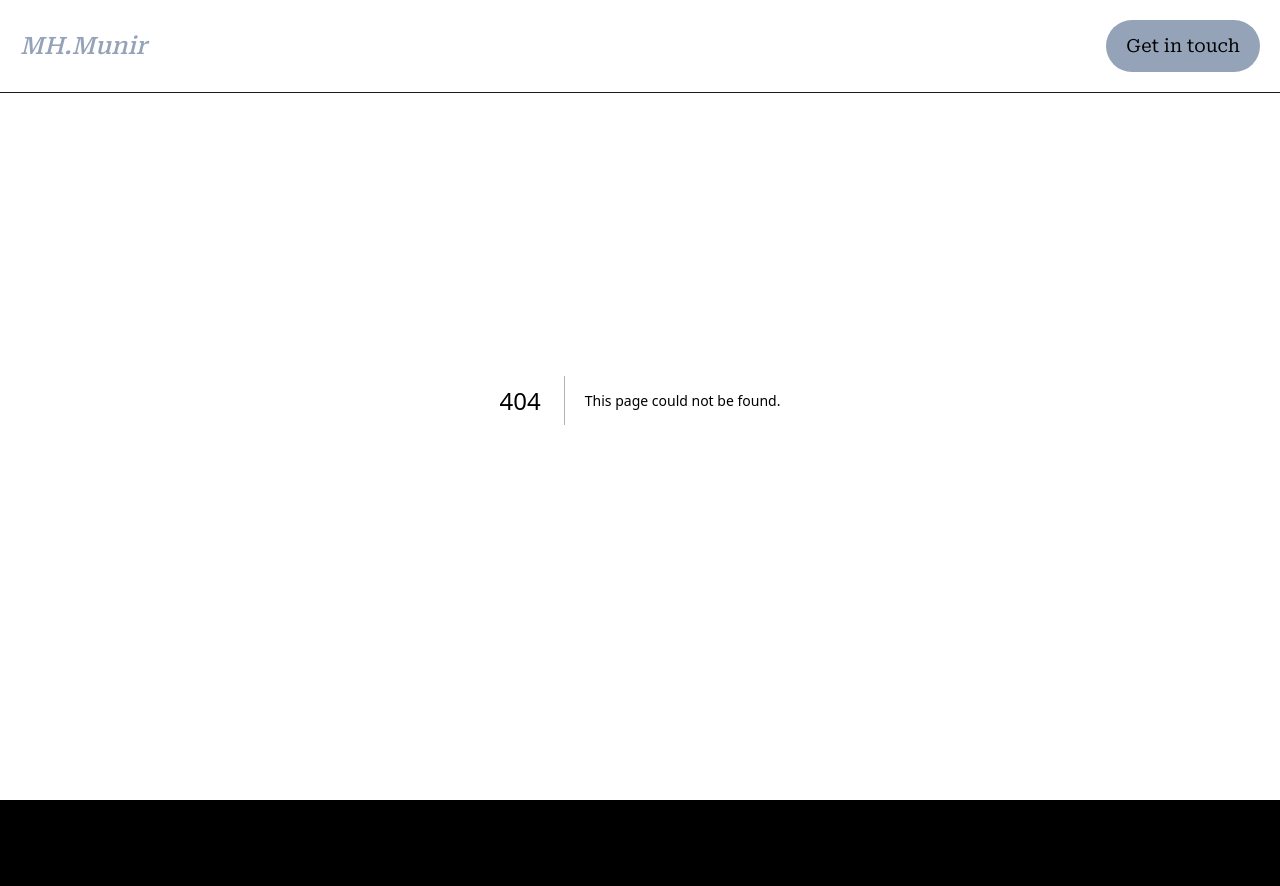
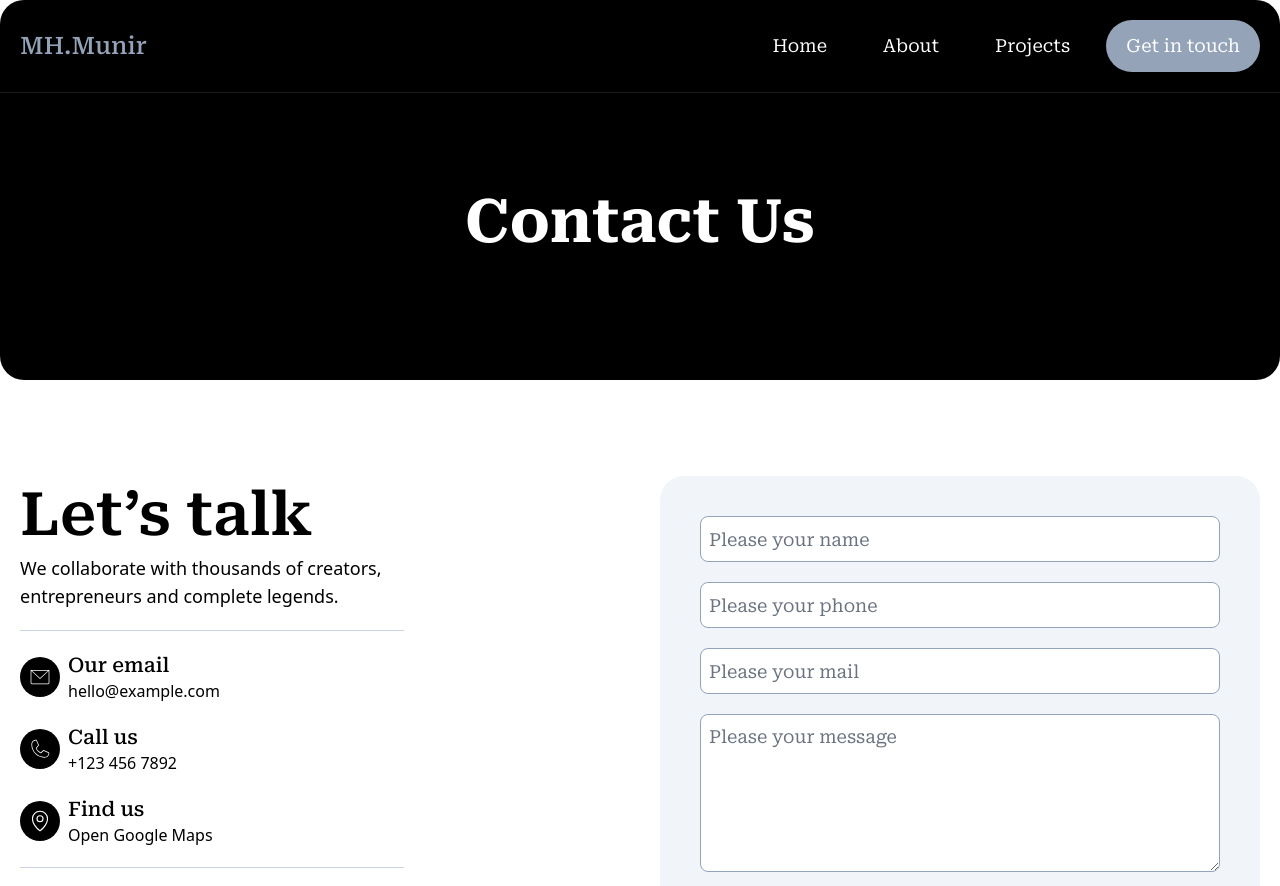
Before and after one commit to mh-munir/next-agency, a Next.js app: page /contact in a window 1280 px wide. Before the commit this address had no page. Shown: the top 886 px of the page. Built offline with nearby package versions, Linux system fonts and the light colour scheme.

Commit message:
added item

```diff
--- a/src/app/Demo.js
+++ b/src/app/Demo.js
@@ -19,7 +19,8 @@ export const data = [
       />
     ),
     ServiceTitle: "Content Marketing",
-    des: "Our team creates engaging and shareable content that resonates with your audience, drives organic traffic",
+    des: `Our team creates engaging and shareable content that resonates with your audience, drives organic traffic
+    Our team creates engaging and shareable content that resonates with your audience, drives organic traffic`,
   },
   {
     sImage: Webdesign,
@@ -30,7 +31,8 @@ export const data = [
       />
     ),
     ServiceTitle: "Web Design",
-    des: "Unlock the power of visual storytelling with our expert graphic design services tailored to elevate your brand and captivate.",
+    des: `Unlock the power of visual storytelling with our expert graphic design services tailored to elevate your brand and captivate.
+    Unlock the power of visual storytelling with our expert graphic design services tailored to elevate your brand and captivate.`,
   },
   {
     sImage: FrontEnd,
@@ -41,7 +43,8 @@ export const data = [
       />
     ),
     ServiceTitle: "Front-End Development",
-    des: "Elevate your brand online presence with our data-driven digital marketing strategies. From SEO and content marketing",
+    des: `Elevate your brand online presence with our data-driven digital marketing strategies. From SEO and content marketing
+    Elevate your brand online presence with our data-driven digital marketing strategies. From SEO and content marketing`,
   },
   {
     sImage: WebDev,
@@ -52,7 +55,8 @@ export const data = [
       />
     ),
     ServiceTitle: "Web Development",
-    des: "We specialize in creating visually stunning, user-friendly websites that align with your brand identity and deliver anexceptional.",
+    des: `We specialize in creating visually stunning, user-friendly websites that align with your brand identity and deliver anexceptional.
+    We specialize in creating visually stunning, user-friendly websites that align with your brand identity and deliver anexceptional.`,
   },
   {
     sImage: Dmarketing,
@@ -63,7 +67,8 @@ export const data = [
       />
     ),
     ServiceTitle: "Digital marketing",
-    des: "IT consulting, or information technology consulting, refers to the practice of providing advisory and implementation services",
+    des: `IT consulting, or information technology consulting, refers to the practice of providing advisory and implementation services IT consulting,
+    or information technology consulting, refers to the practice of providing advisory and implementation services`,
   },
   {
     sImage: Amarketing,
@@ -74,6 +79,7 @@ export const data = [
       />
     ),
     ServiceTitle: "Affiliate marketing",
-    des: "It involves creating a unique and recognizable identity that sets the brand apart from competitors and resonates with the target audience.",
+    des: `It involves creating a unique and recognizable identity that sets the brand apart from competitors and resonates with the target audience.
+    It involves creating a unique and recognizable identity that sets the brand apart from competitors and resonates with the target audience.`,
   },
 ];
--- /dev/null
+++ b/src/app/contact/page.js
@@ -0,0 +1,128 @@
+import Link from "next/link";
+import {
+  PiEnvelopeSimpleThin,
+  PiPhoneThin,
+  PiMapPinLight,
+} from "react-icons/pi";
+import { FaFacebookF, FaInstagram } from "react-icons/fa";
+import { FaXTwitter } from "react-icons/fa6";
+import ContactUs from "@/components/contact-us/ContactUs";
+
+export const metadata = {
+  title: "Contact Us",
+  description: "Next JS Page build",
+};
+
+const Contact = () => {
+  return (
+    <main className="min-h-72">
+      <section className="bg-black pt-48 pb-28 rounded-3xl">
+        <div className="max-w-7xl mx-auto px-5 text-center">
+          <h1 className="text-4xl xl:text-6xl font-bold font-roboto-serif text-white leading-normal mb-4">
+            Contact Us
+          </h1>
+        </div>
+      </section>
+      <section className="py-24">
+        <div className="max-w-7xl mx-auto px-5 grid md:grid-cols-2 gap-10">
+          <div>
+            <h2 className="text-4xl leading-normal xl:text-6xl text-black font-semibold font-roboto-serif xl:leading-[1.3]">
+              Let’s talk
+            </h2>
+            <p className="mb-5 text-lg text-black max-w-96 border-b border-slate-300 pb-5">
+              We collaborate with thousands of creators, entrepreneurs and
+              complete legends.
+            </p>
+            <div className="max-w-96">
+              <div className="flex items-center gap-2 pb-5">
+                <span className="flex items-center justify-center w-10 h-10 rounded-full bg-black">
+                  <PiEnvelopeSimpleThin size={24} className="text-white" />
+                </span>
+                <div>
+                  <h6 className="font-roboto-serif text-xl text-black font-medium">
+                    Our email
+                  </h6>
+                  <Link
+                    href="mailto:hello@example.com"
+                    className="inline-block text-base text-black hover:text-blue-300"
+                  >
+                    hello@example.com
+                  </Link>
+                </div>
+              </div>
+              <div className="flex items-center gap-2 pb-5">
+                <span className="flex items-center justify-center w-10 h-10 rounded-full bg-black">
+                  <PiPhoneThin size={24} className="text-white" />
+                </span>
+                <div>
+                  <h6 className="font-roboto-serif text-xl text-black font-medium">
+                    Call us
+                  </h6>
+                  <Link
+                    href="tel:+88 01811914794"
+                    className="inline-block text-base text-black hover:text-blue-300"
+                  >
+                    +123 456 7892
+                  </Link>
+                </div>
+              </div>
+              <div className="flex items-center gap-2 pb-5 border-b border-slate-300">
+                <span className="flex items-center justify-center w-10 h-10 rounded-full bg-black">
+                  <PiMapPinLight size={24} className="text-white" />
+                </span>
+                <div>
+                  <h6 className="font-roboto-serif text-xl text-black font-medium">
+                    Find us
+                  </h6>
+                  <p className="inline-block text-base text-black hover:text-blue-300">
+                    Open Google Maps
+                  </p>
+                </div>
+              </div>
+            </div>
+            <ul className="flex items-center gap-4 mt-5">
+              <li>
+                <Link
+                  className="w-10 h-10 flex items-center justify-center bg-white rounded-full  group border hover:bg-black border-black duration-300"
+                  href=""
+                >
+                  <FaFacebookF
+                    size={18}
+                    className="group-hover:text-white duration-300"
+                  />
+                </Link>
+              </li>
+              <li>
+                <Link
+                  className="w-10 h-10 flex items-center justify-center bg-white rounded-full group border hover:bg-black border-black duration-300"
+                  href=""
+                >
+                  <FaXTwitter
+                    size={18}
+                    className="group-hover:text-white duration-300"
+                  />
+                </Link>
+              </li>
+              <li>
+                <Link
+                  className="w-10 h-10 flex items-center justify-center bg-white rounded-full group border hover:bg-black border-black duration-300"
+                  href=""
+                >
+                  <FaInstagram
+                    size={18}
+                    className="group-hover:text-white duration-300"
+                  />
+                </Link>
+              </li>
+            </ul>
+          </div>
+          <div className="bg-slate-100 p-10 rounded-3xl">
+            <ContactUs />
+          </div>
+        </div>
+      </section>
+    </main>
+  );
+};
+
+export default Contact;
--- a/src/app/portfolio/page.jsx
+++ b/src/app/portfolio/page.jsx
@@ -5,7 +5,10 @@ import projectUs2 from "@/img/p2.png";
 import projectUs3 from "@/img/p3.png";
 import projectUs4 from "@/img/p4.png";
 import { BsArrowUpRightCircle } from "react-icons/bs";
-
+export const metadata = {
+  title: "Our Portfolio",
+  description: "Generated by create next app",
+};
 const PortfolioPage = () => {
   return (
     <main>
--- /dev/null
+++ b/src/components/contact-us/ContactUs.jsx
@@ -0,0 +1,121 @@
+"use client";
+import React from "react";
+import { useState } from "react";
+
+const ContactUs = () => {
+  const [formData, setFormData] = useState({
+    name: "",
+    phone: "",
+    email: "",
+    message: "",
+  });
+  const [submittedData, setSubmittedData] = useState(null);
+  const [errors, setErrors] = useState({});
+
+  const handleChange = (e) => {
+    const { name, value } = e.target;
+    setFormData({ ...formData, [name]: value });
+  };
+  const validateForm = () => {
+    let formErrors = {};
+    if (!formData.name) formErrors.name = "Name is required";
+    if (!formData.phone) {
+      formErrors.phone = "Phone No required";
+    } else if (
+      !/^(\+?\d{1,2})?[-.\s]?\(?\d{3}\)?[-.\s]?\d{3}[-.\s]?\d{4}$/.test(
+        formData.phone
+      )
+    ) {
+      formErrors.phone = "Phone is invalid";
+    }
+    if (!formData.email) {
+      formErrors.email = "Email is required";
+    } else if (!/\S+@\S+\.\S+/.test(formData.email)) {
+      formErrors.email = "Email is invalid";
+    }
+    if (!formData.message) formErrors.message = "Message is required";
+    return formErrors;
+  };
+  const handleSubmit = (e) => {
+    e.preventDefault();
+    const formErrors = validateForm();
+    if (Object.keys(formErrors).length === 0) {
+      setSubmittedData(formData);
+      setFormData({ name: "", phone: "", email: "", message: "" });
+      setErrors({});
+    } else {
+      setErrors(formErrors);
+    }
+  };
+  return (
+    <div>
+      {submittedData && (
+        <p className="text-lg font-roboto-serif font-medium mb-5">
+          Thank you for Contact US
+        </p>
+      )}
+      <form onSubmit={handleSubmit}>
+        <div className="mb-5">
+          <input
+            className="bg-white p-2 rounded-lg text-lg border w-full border-slate-400 placeholder-gray-500 placeholder:font-roboto-serif"
+            type="text"
+            id="name"
+            name="name"
+            value={formData.name}
+            onChange={handleChange}
+            placeholder="Please your name"
+          />
+          {errors.name && <p style={{ color: "red" }}>{errors.name}</p>}
+        </div>
+
+        <div className="mb-5">
+          <input
+            className="bg-white p-2 rounded-lg text-lg border w-full border-slate-400  placeholder-gray-500 placeholder:font-roboto-serif"
+            type="tel"
+            id="phone"
+            name="phone"
+            value={formData.phone}
+            onChange={handleChange}
+            placeholder="Please your phone"
+          />
+          {errors.phone && <p style={{ color: "red" }}>{errors.phone}</p>}
+        </div>
+
+        <div className="mb-5">
+          <input
+            className="bg-white p-2 rounded-lg text-lg border w-full border-slate-400  placeholder-gray-500 placeholder:font-roboto-serif"
+            type="email"
+            id="Email"
+            name="email"
+            value={formData.email}
+            onChange={handleChange}
+            placeholder="Please your mail"
+          />
+          {errors.email && <p style={{ color: "red" }}>{errors.email}</p>}
+        </div>
+
+        <div className="mb-5">
+          <textarea
+            rows="5"
+            className="bg-white p-2 text-lg rounded-lg border w-full border-slate-400  placeholder-gray-500 placeholder:font-roboto-serif"
+            id="message"
+            name="message"
+            value={formData.message}
+            onChange={handleChange}
+            placeholder="Please your message"
+          />
+          {errors.message && <p style={{ color: "red" }}>{errors.message}</p>}
+        </div>
+
+        <button
+          className="bg-white p-2 rounded-lg border w-full border-slate-400 font-roboto-serif text-lg"
+          type="submit"
+        >
+          Submit
+        </button>
+      </form>
+    </div>
+  );
+};
+
+export default ContactUs;
--- a/src/components/navigation/Navigation.jsx
+++ b/src/components/navigation/Navigation.jsx
@@ -27,7 +27,7 @@ const Navigation = () => {
     >
       <div className="max-w-7xl mx-auto px-5 flex justify-between items-center">
         <Link
-          className="font-roboto-serif text-2xl italic font-medium text-slate-400"
+          className="font-roboto-serif text-2xl font-medium text-slate-400"
           href="/"
         >
           MH.Munir
@@ -74,8 +74,8 @@ const Navigation = () => {
             <li>
               <Link
                 onClick={() => setIsNav(!isNav)}
-                className="font-roboto-serif bg-slate-400 text-lg font-normal py-3 px-5 rounded-full text-black inline-block mt-5 md:mt-0"
-                href="/"
+                className="font-roboto-serif bg-slate-400 text-lg font-normal py-3 px-5 rounded-full text-white inline-block mt-5 md:mt-0"
+                href="/contact"
               >
                 Get in touch
               </Link>
--- a/src/components/services/Services.jsx
+++ b/src/components/services/Services.jsx
@@ -21,7 +21,7 @@ const Services = (props) => {
           <h4 className="text-xl font-roboto-serif capitalize font-medium mb-3 group-hover:text-white duration-200">
             {props.ServiceTitle}
           </h4>
-          <p className="text-lg font-dm-sans font-light group-hover:text-white duration-200">
+          <p className="text-lg font-dm-sans font-light group-hover:text-white duration-200 h-14 overflow-hidden">
             {props.des}
           </p>
         </article>
```
